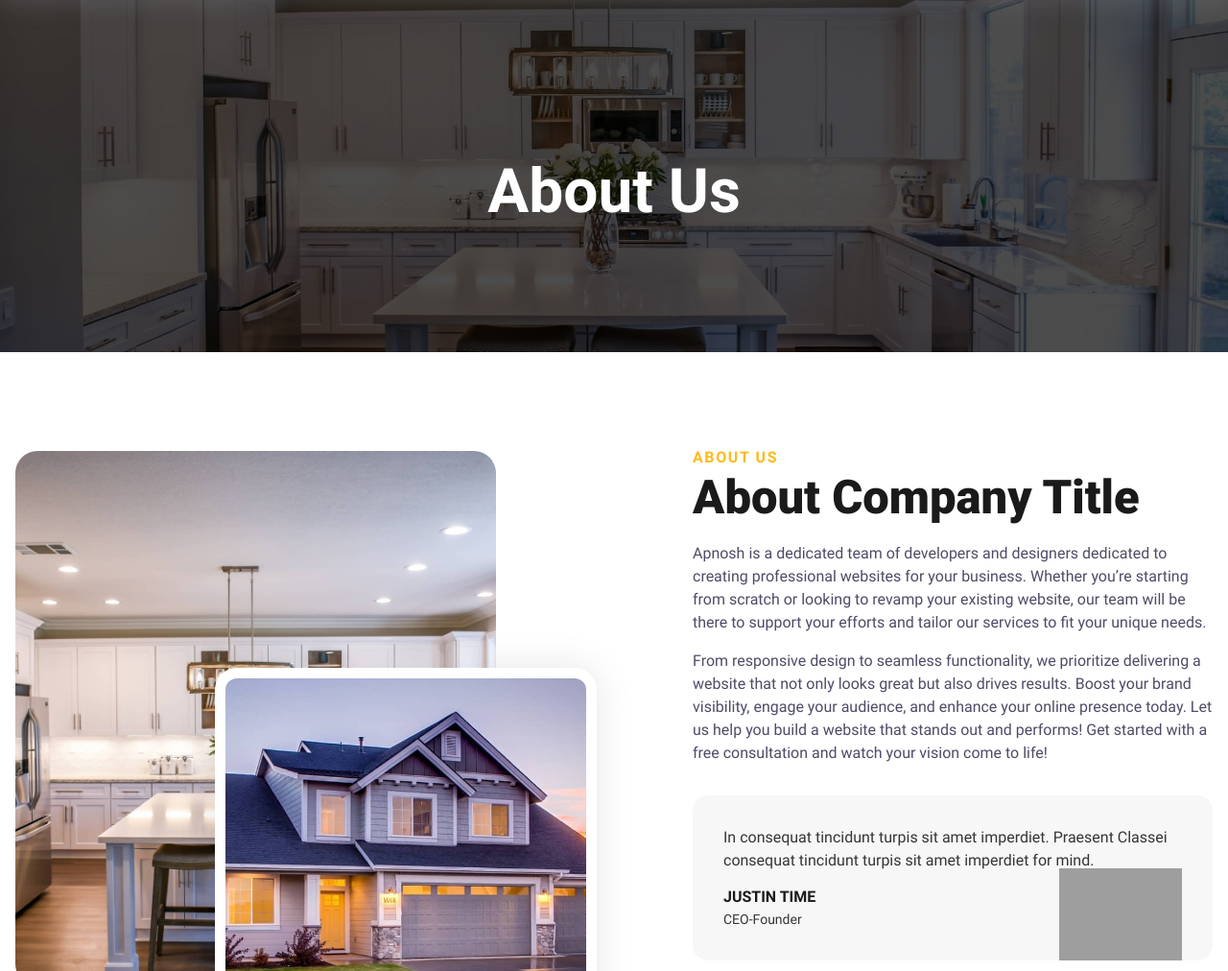
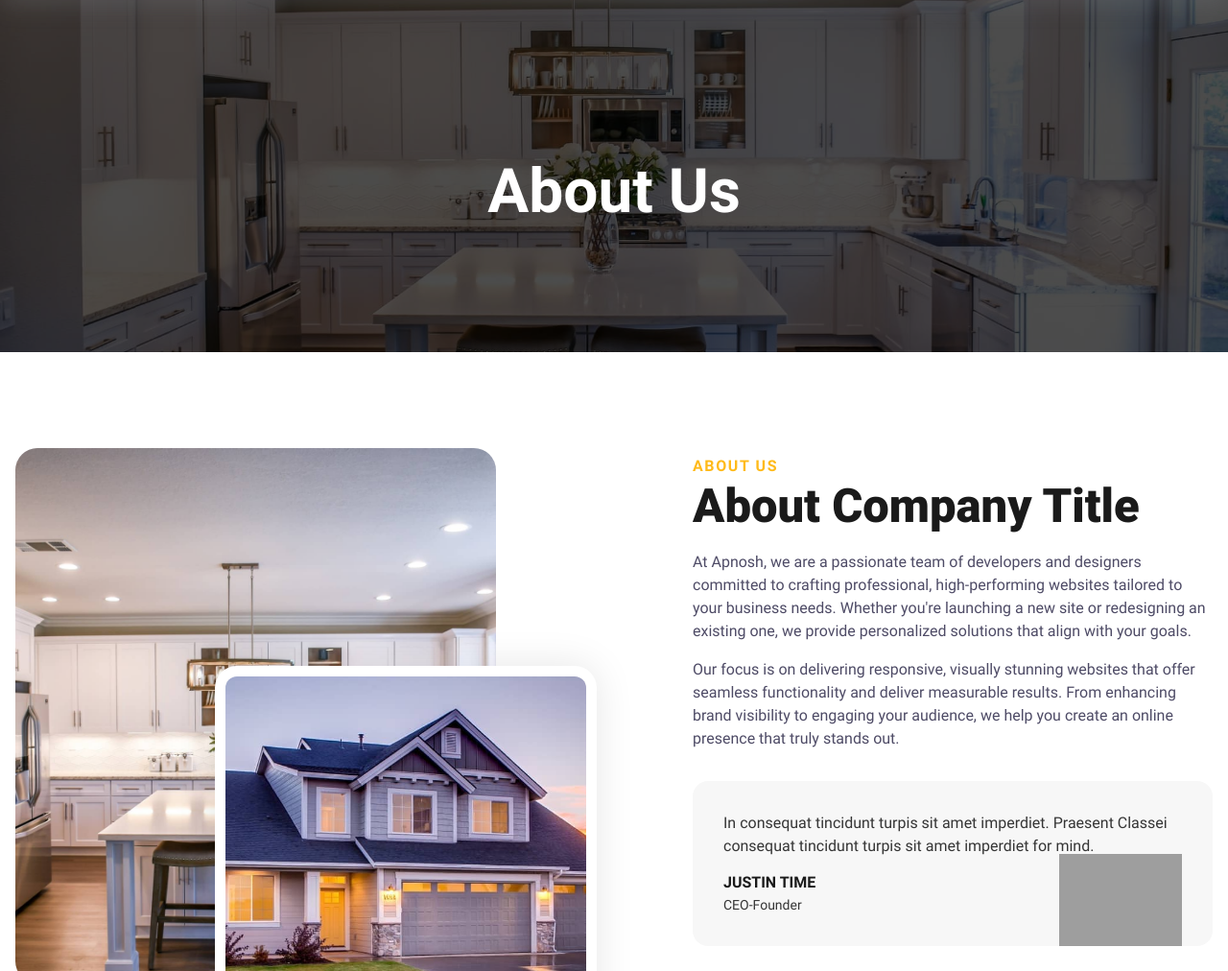
Before and after one commit to mb2335/ApnoshTest, an Eleventy site: page src/content/pages/about.html in a window 1280 px wide. Shown: the part 88-1100 px from the top of the page at 96% size. Built offline with nearby package versions, Linux system fonts and the light colour scheme; Eleventy itself is replaced by a stand-in of ours; files that its build step writes are made by us from their sources; grey boxes are pictures that could not be loaded.

```diff
--- a/src/content/pages/about.html
+++ b/src/content/pages/about.html
@@ -53,11 +53,10 @@
                 <span class="cs-topper">About Us</span>
                 <h2 class="cs-title">About Company Title</h2>
                 <p class="cs-text">
-                    Apnosh is a dedicated team of developers and designers dedicated to creating professional websites for your business. Whether you’re starting from scratch or looking to revamp your existing website, our team will be there to support your efforts and tailor our services to fit your unique needs.
+                    At Apnosh, we are a passionate team of developers and designers committed to crafting professional, high-performing websites tailored to your business needs. Whether you're launching a new site or redesigning an existing one, we provide personalized solutions that align with your goals.
                 </p>
                 <p class="cs-text">
-                    From responsive design to seamless functionality, we prioritize delivering a website that not only looks great but also drives results. Boost your brand visibility, engage your audience, and enhance your online presence today. Let us help you build a website that stands out and performs!
-                    Get started with a free consultation and watch your vision come to life!
+                    Our focus is on delivering responsive, visually stunning websites that offer seamless functionality and deliver measurable results. From enhancing brand visibility to engaging your audience, we help you create an online presence that truly stands out.
                 </p>
                 <div class="cs-flex-group">
                     <p class="cs-flex-p">
```
Also changed, not shown: src/index.html (+1 -1 lines).
